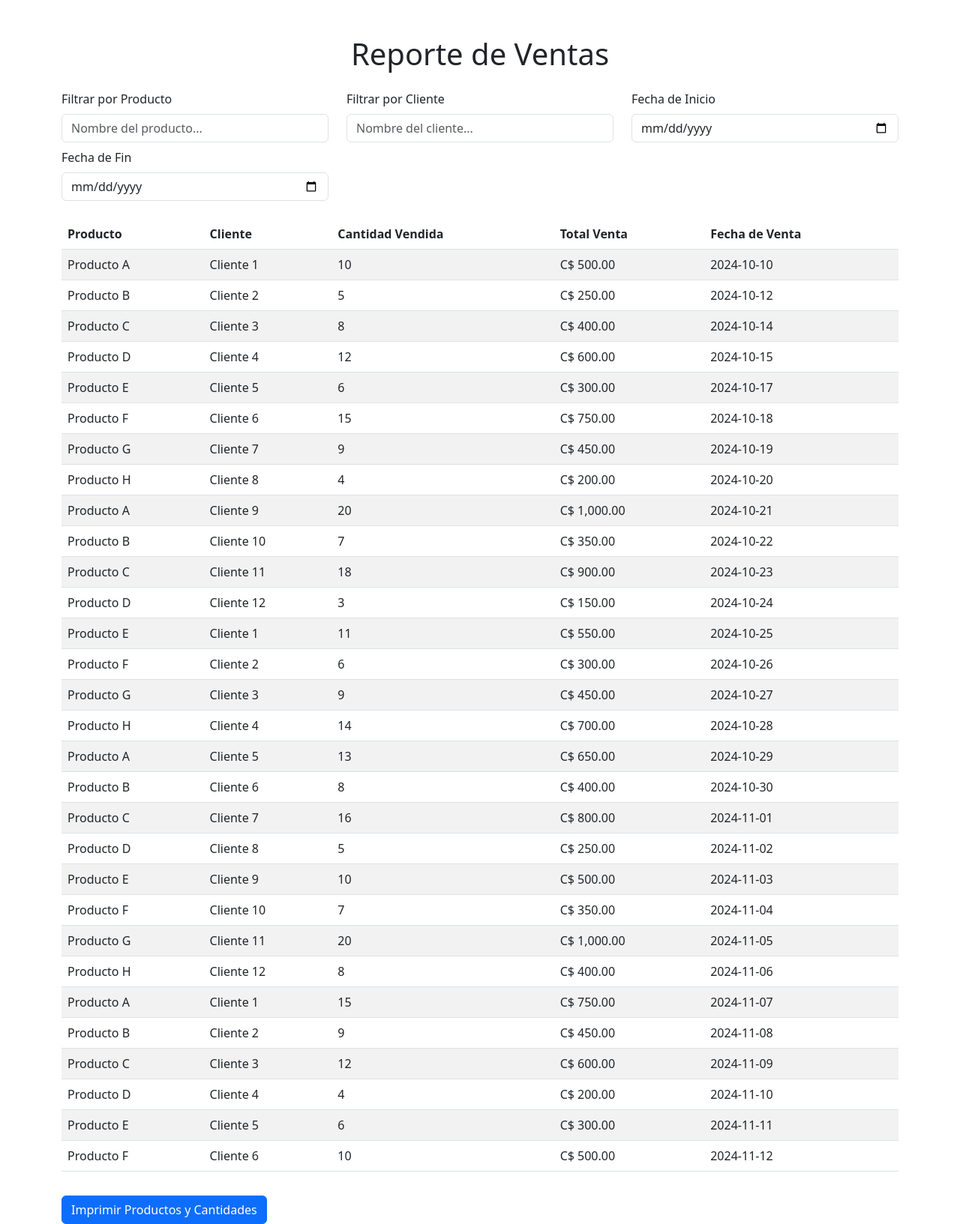
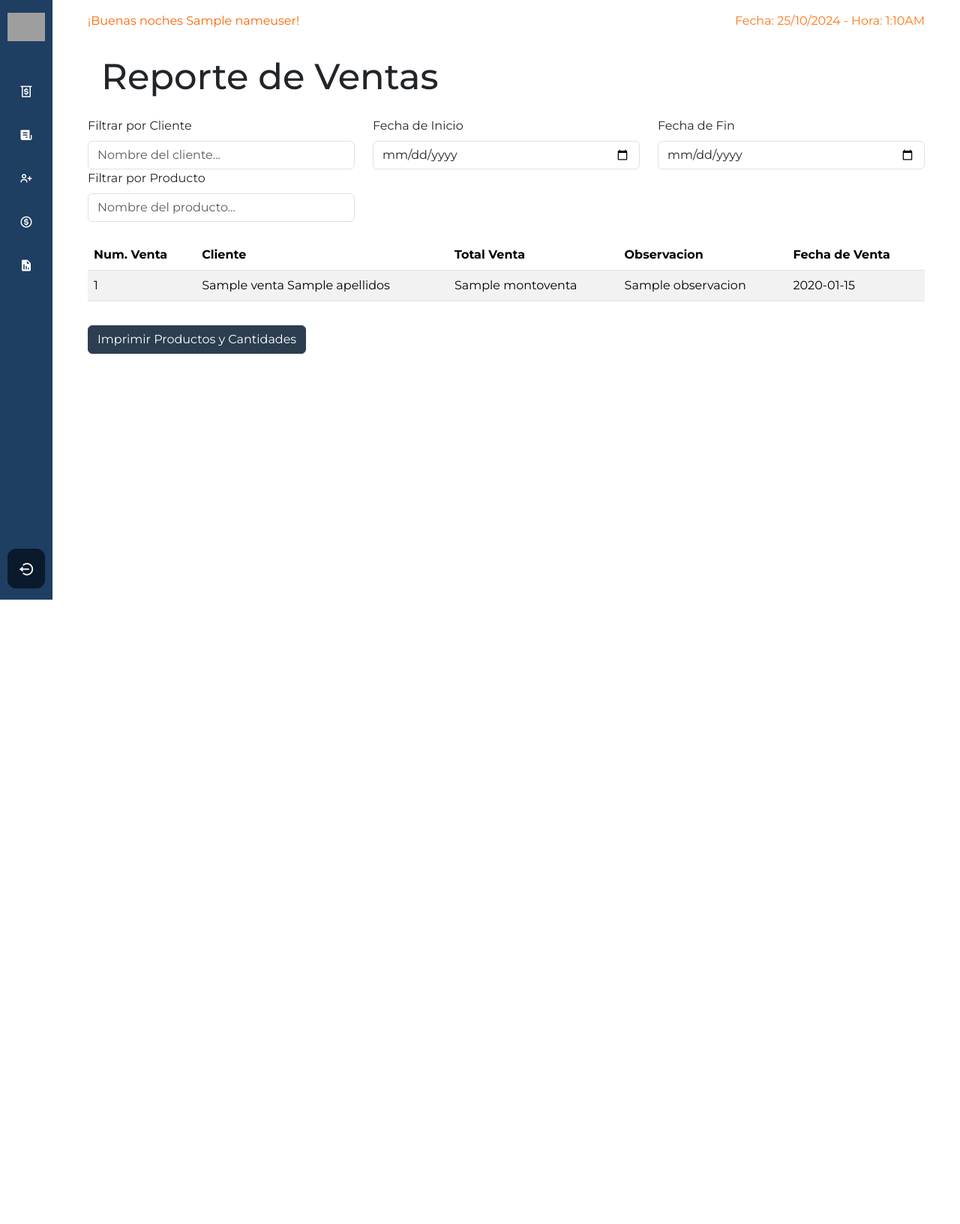
Before and after one commit to Jaysson21/BlandonComercial, a Flask app: template src/templates/ReporteVenta.html in a window 1280 px wide. Shown: the whole page at 75% size. After the commit the page ends 800 px from the top, so only its background shows below. Run offline with Flask 3, Linux system fonts and the light colour scheme; the template is opened without the code that fills it: most values are stand-ins (such as "Sample title", 1, 10 or a date in 2020); some libraries are stand-ins or nearby versions; grey boxes are pictures that could not be loaded.

Commit message:
Reporte Avance

```diff
--- a/src/application.py
+++ b/src/application.py
@@ -355,7 +355,8 @@ def registrar_pago():
 def GestionReportes():
     clientes = ClienteModel.get_clients()
     deudas = DeudaModel.get_sales()
-    return render_template("ReporteVenta.html", username=session["username"], clientes=clientes, deudas_json = json.dumps(deudas), nameuser=session["nameUser"])
+    ventas = VentaModel.get_sales()
+    return render_template("ReporteVenta.html", username=session["username"], clientes=clientes, ventas=ventas, deudas_json = json.dumps(deudas), nameuser=session["nameUser"])
 
 
 #*******************************************************************************************************
--- a/src/model/VentaModel.py
+++ b/src/model/VentaModel.py
@@ -38,7 +38,7 @@ class VentaModel:
                     'clienteid': venta[1],
                     'nombres' : venta[2],
                     'apellidos' : venta[3],
-                    'fechaventa': venta[4],
+                    'fechaventa': venta[4].strftime('%d-%m-%Y %H:%M'),
                     'tipoventa': venta[5],
                     'observacion': venta[6],
                     'estadoventa': venta[7],
--- a/src/static/js/ReporteVenta.js
+++ b/src/static/js/ReporteVenta.js
@@ -1,57 +1,5 @@
-const salesData = [
-    { producto: 'Producto A', cliente: 'Cliente 1', cantidad: 10, total: 500, fecha: '2024-10-10' },
-    { producto: 'Producto B', cliente: 'Cliente 2', cantidad: 5, total: 250, fecha: '2024-10-12' },
-    { producto: 'Producto C', cliente: 'Cliente 3', cantidad: 8, total: 400, fecha: '2024-10-14' },
-    { producto: 'Producto D', cliente: 'Cliente 4', cantidad: 12, total: 600, fecha: '2024-10-15' },
-    { producto: 'Producto E', cliente: 'Cliente 5', cantidad: 6, total: 300, fecha: '2024-10-17' },
-    { producto: 'Producto F', cliente: 'Cliente 6', cantidad: 15, total: 750, fecha: '2024-10-18' },
-    { producto: 'Producto G', cliente: 'Cliente 7', cantidad: 9, total: 450, fecha: '2024-10-19' },
-    { producto: 'Producto H', cliente: 'Cliente 8', cantidad: 4, total: 200, fecha: '2024-10-20' },
-    { producto: 'Producto A', cliente: 'Cliente 9', cantidad: 20, total: 1000, fecha: '2024-10-21' },
-    { producto: 'Producto B', cliente: 'Cliente 10', cantidad: 7, total: 350, fecha: '2024-10-22' },
-    { producto: 'Producto C', cliente: 'Cliente 11', cantidad: 18, total: 900, fecha: '2024-10-23' },
-    { producto: 'Producto D', cliente: 'Cliente 12', cantidad: 3, total: 150, fecha: '2024-10-24' },
-    { producto: 'Producto E', cliente: 'Cliente 1', cantidad: 11, total: 550, fecha: '2024-10-25' },
-    { producto: 'Producto F', cliente: 'Cliente 2', cantidad: 6, total: 300, fecha: '2024-10-26' },
-    { producto: 'Producto G', cliente: 'Cliente 3', cantidad: 9, total: 450, fecha: '2024-10-27' },
-    { producto: 'Producto H', cliente: 'Cliente 4', cantidad: 14, total: 700, fecha: '2024-10-28' },
-    { producto: 'Producto A', cliente: 'Cliente 5', cantidad: 13, total: 650, fecha: '2024-10-29' },
-    { producto: 'Producto B', cliente: 'Cliente 6', cantidad: 8, total: 400, fecha: '2024-10-30' },
-    { producto: 'Producto C', cliente: 'Cliente 7', cantidad: 16, total: 800, fecha: '2024-11-01' },
-    { producto: 'Producto D', cliente: 'Cliente 8', cantidad: 5, total: 250, fecha: '2024-11-02' },
-    { producto: 'Producto E', cliente: 'Cliente 9', cantidad: 10, total: 500, fecha: '2024-11-03' },
-    { producto: 'Producto F', cliente: 'Cliente 10', cantidad: 7, total: 350, fecha: '2024-11-04' },
-    { producto: 'Producto G', cliente: 'Cliente 11', cantidad: 20, total: 1000, fecha: '2024-11-05' },
-    { producto: 'Producto H', cliente: 'Cliente 12', cantidad: 8, total: 400, fecha: '2024-11-06' },
-    { producto: 'Producto A', cliente: 'Cliente 1', cantidad: 15, total: 750, fecha: '2024-11-07' },
-    { producto: 'Producto B', cliente: 'Cliente 2', cantidad: 9, total: 450, fecha: '2024-11-08' },
-    { producto: 'Producto C', cliente: 'Cliente 3', cantidad: 12, total: 600, fecha: '2024-11-09' },
-    { producto: 'Producto D', cliente: 'Cliente 4', cantidad: 4, total: 200, fecha: '2024-11-10' },
-    { producto: 'Producto E', cliente: 'Cliente 5', cantidad: 6, total: 300, fecha: '2024-11-11' },
-    { producto: 'Producto F', cliente: 'Cliente 6', cantidad: 10, total: 500, fecha: '2024-11-12' }
-];
 
 
-let filteredSales = [...salesData];
-
-// Función para llenar la tabla
-function fillSalesTable(sales) {
-    const tableBody = document.getElementById('salesReportBody');
-    tableBody.innerHTML = '';  // Limpiar la tabla antes de llenarla
-
-    sales.forEach(sale => {
-        const row = `
-            <tr>
-                <td>${sale.producto}</td>
-                <td>${sale.cliente}</td>
-                <td>${sale.cantidad}</td>
-                <td>C$ ${sale.total.toLocaleString('en-US', { minimumFractionDigits: 2, maximumFractionDigits: 2 })}</td>
-                <td>${sale.fecha}</td>
-            </tr>
-        `;
-        tableBody.innerHTML += row;
-    });
-}
 
 // Llenar la tabla con todas las ventas al cargar la página
 fillSalesTable(salesData);
--- a/src/templates/GestionDeudas.html
+++ b/src/templates/GestionDeudas.html
@@ -63,7 +63,7 @@
 
                     </div>
                     <div class="d-flex justify-content-between align-items-center mt-3">
-                        <div id="total" class="font-weight-bold"><strong>Total: C$00.00</strong></div>
+                        <div id="total" class="font-weight-bold"><strong>Total Deuda: C$00.00</strong></div>
                         <button class="btn btn-success" id="realizarPagoBtn">
                             <i class='bx bx-money'></i> Realizar Pago
                         </button>
--- a/src/templates/ReporteVenta.html
+++ b/src/templates/ReporteVenta.html
@@ -1,23 +1,11 @@
-<!DOCTYPE html>
-<html lang="es">
-<head>
-    <meta charset="UTF-8">
-    <meta name="viewport" content="width=device-width, initial-scale=1.0">
-    <title>Reporte de Ventas</title>
+{% extends 'layout.html'%}
+{% block body %}
 
-    <!-- Enlace a la CDN de Bootstrap 5 -->
-    <link href="https://cdn.jsdelivr.net/npm/bootstrap@5.3.0/dist/css/bootstrap.min.css" rel="stylesheet">
-</head>
-<body>
-    <div class="container mt-5">
+<div class="container">
     <h1 class="text-center mb-4">Reporte de Ventas</h1>
 
     <!-- Filtros -->
     <div class="row mb-4">
-            <div class="col-md-4">
-                <label for="filterProduct" class="form-label">Filtrar por Producto</label>
-                <input type="text" id="filterProduct" class="form-control" placeholder="Nombre del producto...">
-            </div>
         <div class="col-md-4">
             <label for="filterClient" class="form-label">Filtrar por Cliente</label>
             <input type="text" id="filterClient" class="form-control" placeholder="Nombre del cliente...">
@@ -26,9 +14,13 @@
             <label for="filterDateStart" class="form-label">Fecha de Inicio</label>
             <input type="date" id="filterDateStart" class="form-control">
         </div>
-            <div class="col-md-4 mt-2">
+        <div class="col-md-4">
             <label for="filterDateEnd" class="form-label">Fecha de Fin</label>
             <input type="date" id="filterDateEnd" class="form-control">
+        </div>
+        <div class="col-md-4">
+            <label for="filterProduct" class="form-label">Filtrar por Producto</label>
+            <input type="text" id="filterProduct" class="form-control" placeholder="Nombre del producto...">
         </div>
     </div>
 
@@ -37,15 +29,31 @@
         <table class="table table-striped table-hover" id="salesReportTable">
             <thead>
                 <tr>
-                        <th>Producto</th>
+                    <th>Num. Venta</th>
                     <th>Cliente</th>
-                        <th>Cantidad Vendida</th>
                     <th>Total Venta</th>
+                    <th>Observacion</th>
                     <th>Fecha de Venta</th>
                 </tr>
             </thead>
-                <tbody id="salesReportBody">
-                    <!-- Aquí irán los datos de ventas -->
+            <tbody>
+                {% if ventas %}
+                {% for venta in ventas %}
+                <tr data-id="{{ venta['ventaid'] }}"> <!-- Mantén el data-id en la fila -->
+                    <td>{{venta.ventaid}}</td>
+                    <td>{{venta.nombres}} {{venta.apellidos}}</td>
+                    <td>{{venta.montoventa}}</td>
+                    <td>{{venta.observacion}}</td>
+                    <td>{{venta.fechaventa}}</td>
+
+                </tr>
+
+                {% endfor %}
+                {% else %}
+                <tr id="noClientsRow">
+                    <td colspan="6" class="text-center">No hay ventas registrados</td>
+                </tr>
+                {% endif %}
             </tbody>
         </table>
     </div>
@@ -59,6 +67,5 @@
 <script src="https://cdnjs.cloudflare.com/ajax/libs/jspdf/2.4.0/jspdf.umd.min.js"></script>
 
 <!-- Enlace al archivo JavaScript externo -->
-    <script src="ReporteVenta.js"></script>
-</body>
-</html>
+<script src="{{url_for('static', filename='js/ReporteVenta.js')}}"></script>
+{% endblock %}
--- a/src/templates/layout.html
+++ b/src/templates/layout.html
@@ -232,7 +232,7 @@
                 <div class="modal-body">
                     <p><strong>Cliente:</strong> <span id="clienteNombre"></span></p>
                     <p><strong>Fecha de Venta:</strong> <span id="fechaVenta"></span></p>
-                    <p><strong>Monto Total:</strong> C$ <span id="ventaTotal"></span></p>
+                    <p><strong>Monto Total Venta:</strong> C$ <span id="ventaTotal"></span></p>
 
                     <!-- Tabla de productos -->
                     <table class="table table-striped">
```
Also changed, not shown: src/static/js/GestionDeudas.js (+8 -9 lines). Lines whose indentation alone changed are shown as unchanged.
